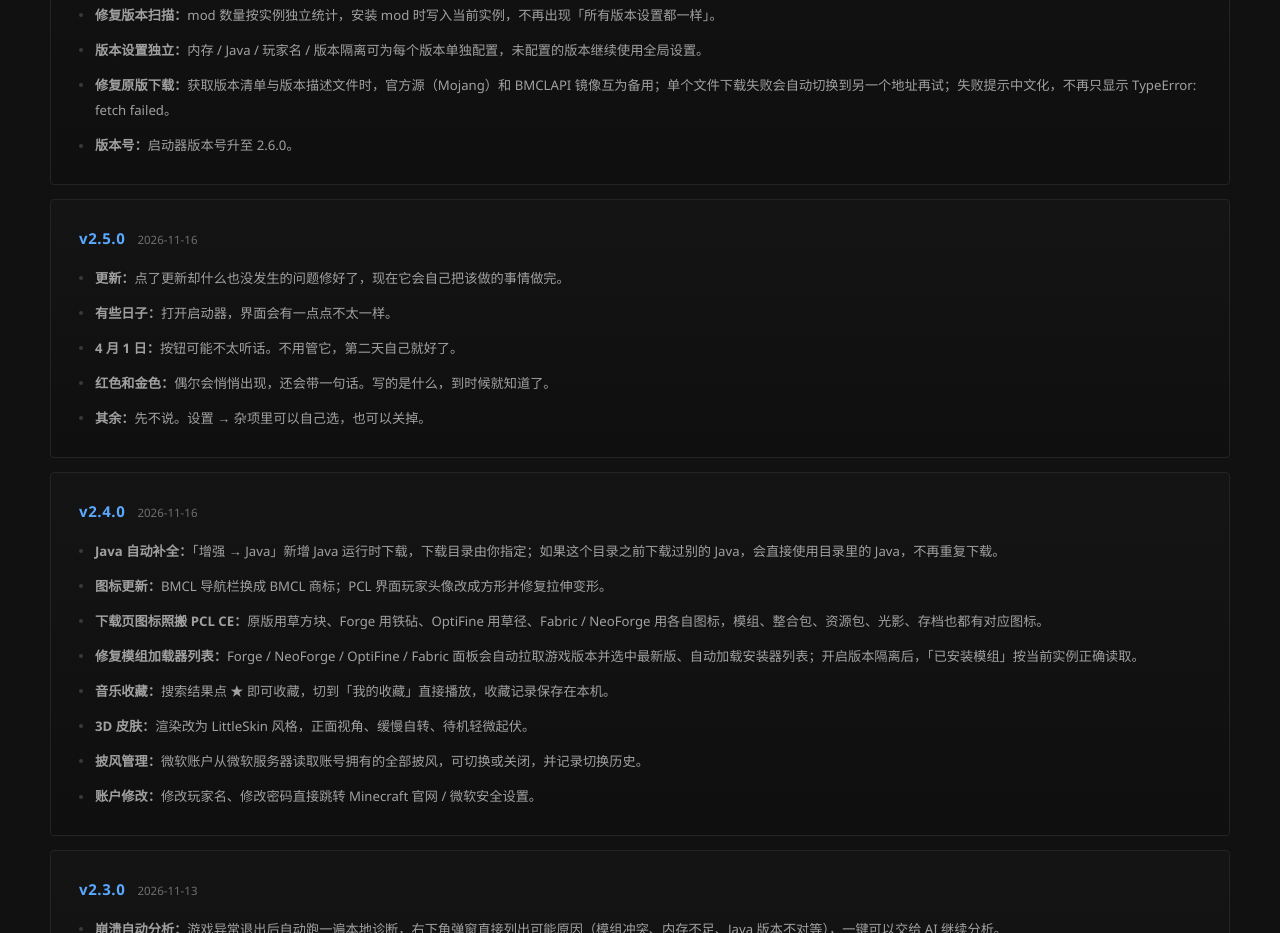
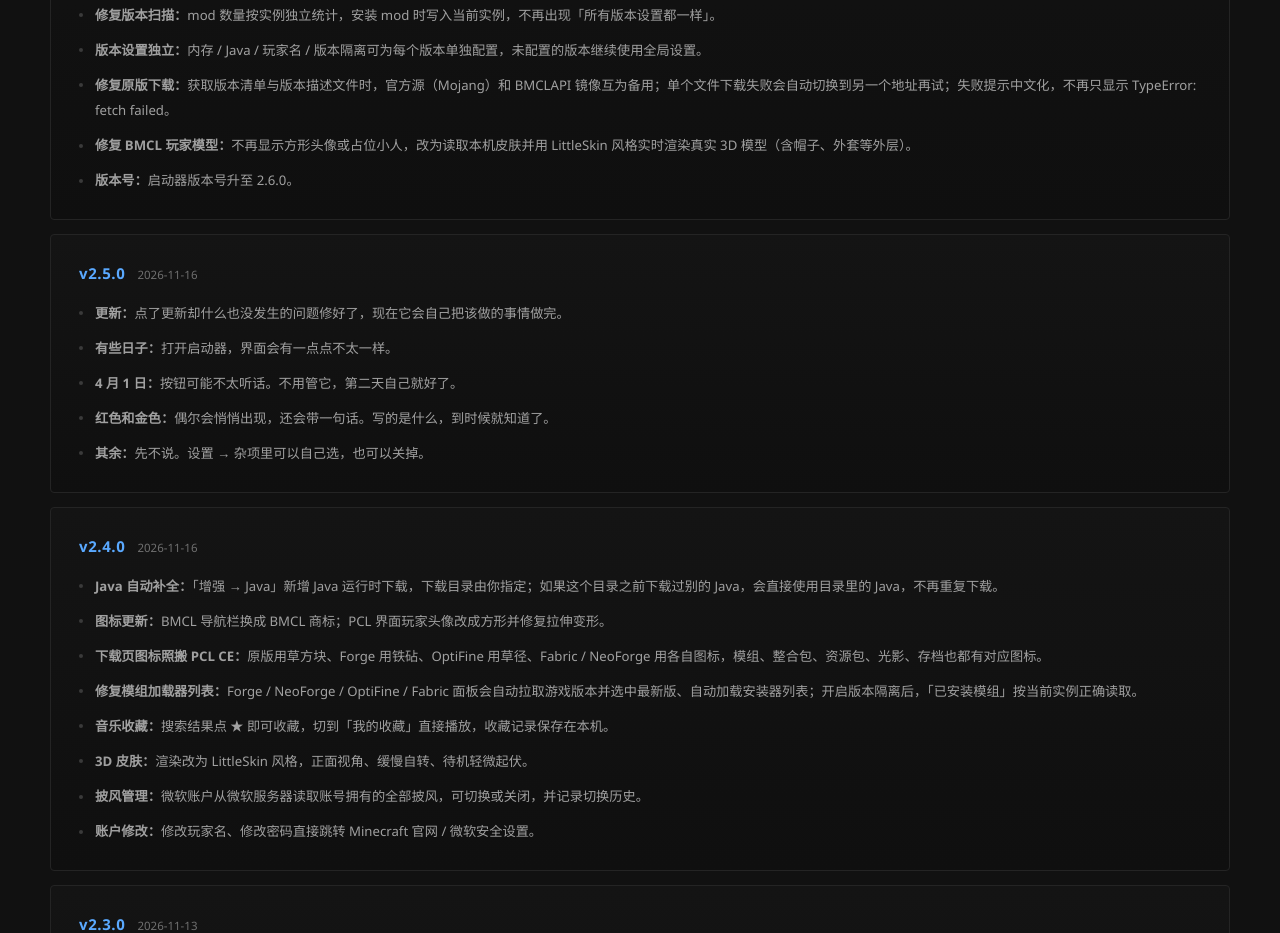
Before and after one commit to fft1145/bmcl-site, a plain HTML site: page index.html in a window 1280 px wide. Shown: the part 4191-5124 px from the top of the page. Drawn offline with Linux system fonts and the light colour scheme.

Commit message:
2.6.0 更新日志补充：BMCL 玩家模型改为 LittleSkin 风格 3D 渲染

```diff
--- a/index.html
+++ b/index.html
@@ -344,6 +344,7 @@
             <li><b>修复版本扫描：</b>mod 数量按实例独立统计，安装 mod 时写入当前实例，不再出现「所有版本设置都一样」。</li>
             <li><b>版本设置独立：</b>内存 / Java / 玩家名 / 版本隔离可为每个版本单独配置，未配置的版本继续使用全局设置。</li>
             <li><b>修复原版下载：</b>获取版本清单与版本描述文件时，官方源（Mojang）和 BMCLAPI 镜像互为备用；单个文件下载失败会自动切换到另一个地址再试；失败提示中文化，不再只显示 TypeError: fetch failed。</li>
+            <li><b>修复 BMCL 玩家模型：</b>不再显示方形头像或占位小人，改为读取本机皮肤并用 LittleSkin 风格实时渲染真实 3D 模型（含帽子、外套等外层）。</li>
             <li><b>版本号：</b>启动器版本号升至 2.6.0。</li>
           </ul>
         </article>
```
Also changed, not shown: 1 other file.
